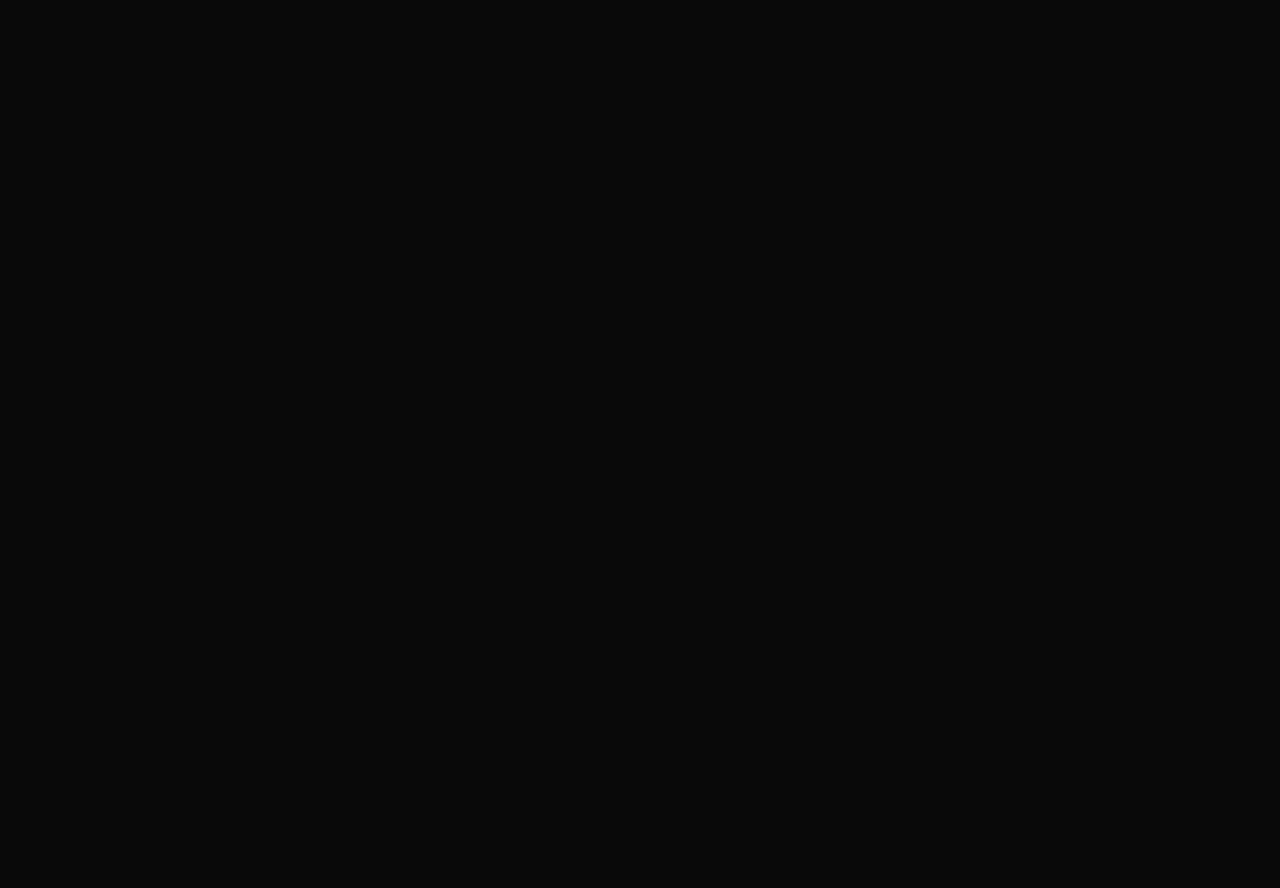
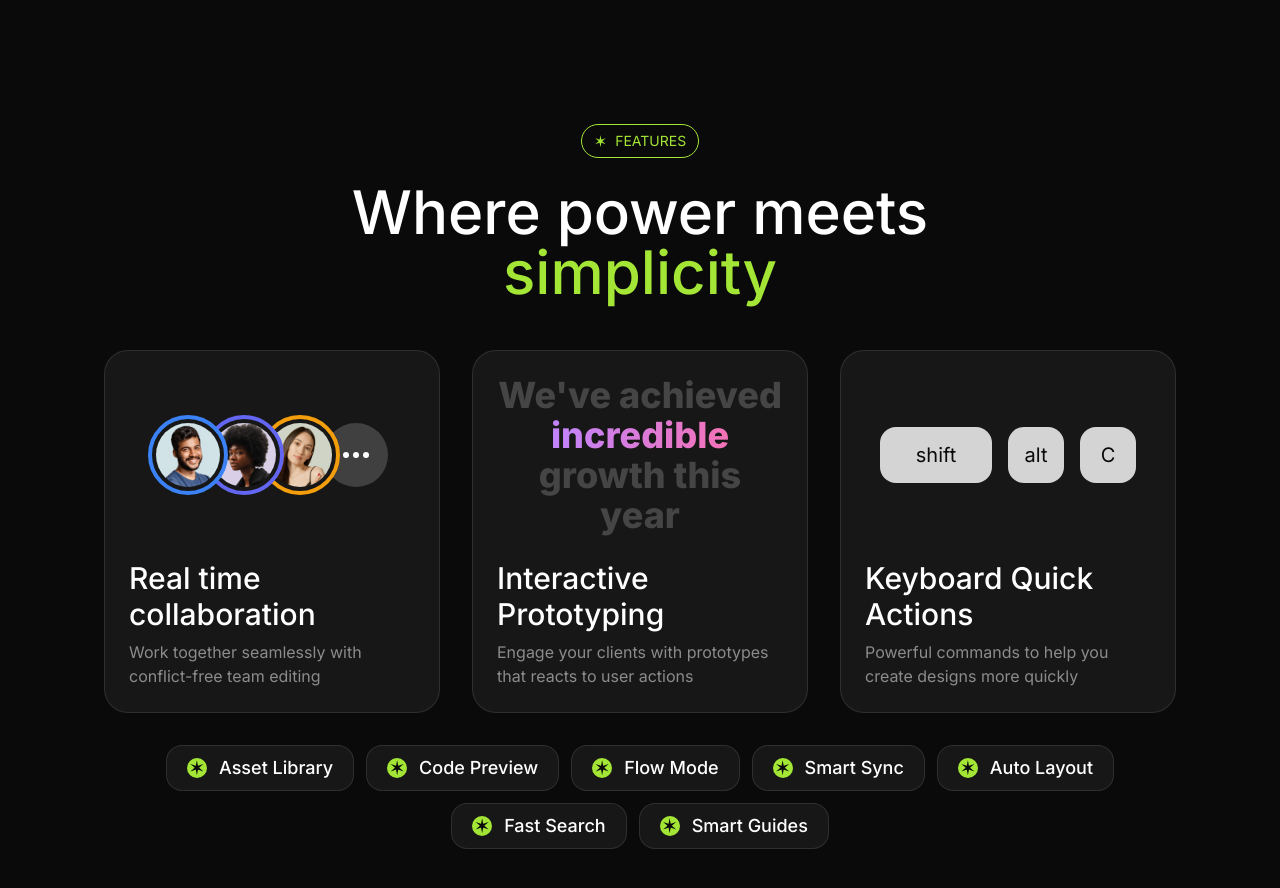
Before and after one commit to SagarKeshvala/one-landing-page, a Next.js app: page / in a window 1280 px wide. Shown: the part 2000-2888 px from the top of the page. Before the commit the page ends 2028 px from the top, so only its background shows below. Built offline with nearby package versions, Linux system fonts and the light colour scheme.

Commit message:
Completed features section

```diff
--- a/src/app/page.tsx
+++ b/src/app/page.tsx
@@ -1,3 +1,4 @@
+import Features from "@/sections/Features";
 import Hero from "@/sections/Hero";
 import Introduction from "@/sections/Introduction";
 import LogoTicker from "@/sections/LogoTicker";
@@ -10,6 +11,7 @@
 			<Hero />
 			<LogoTicker />
 			<Introduction />
+			<Features />
 		</>
 	);
 }
--- /dev/null
+++ b/src/components/Avatar.tsx
@@ -0,0 +1,19 @@
+import React, { HTMLAttributes } from "react";
+import { twMerge } from "tailwind-merge";
+
+const Avatar = (props: HTMLAttributes<HTMLDivElement>) => {
+	const { className, children, ...otherProps } = props;
+	return (
+		<div
+			className={twMerge(
+				"size-20 rounded-full overflow-hidden border-4 border-blue-500 p-1 bg-neutral-900",
+				className
+			)}
+			{...otherProps}
+		>
+			{children}
+		</div>
+	);
+};
+
+export default Avatar;
--- /dev/null
+++ b/src/components/FeatureCard.tsx
@@ -0,0 +1,27 @@
+import React from "react";
+import { twMerge } from "tailwind-merge";
+
+const FeatureCard = (props: {
+	title: string;
+	description: string;
+	children?: React.ReactNode;
+	className?: string;
+}) => {
+	const { title, description, children, className } = props;
+	return (
+		<div
+			className={twMerge(
+				"bg-neutral-900 border border-white/10 p-6 rounded-3xl",
+				className
+			)}
+		>
+			<div className="aspect-video">{children}</div>
+			<div>
+				<h3 className="text-3xl font-medium mt-6">{title}</h3>
+				<p className="text-white/50 mt-2">{description}</p>
+			</div>
+		</div>
+	);
+};
+
+export default FeatureCard;
--- /dev/null
+++ b/src/components/Key.tsx
@@ -0,0 +1,19 @@
+import React, { HTMLAttributes } from "react";
+import { twMerge } from "tailwind-merge";
+
+const Key = (props: HTMLAttributes<HTMLDivElement>) => {
+	const { className, children, ...otherProps } = props;
+	return (
+		<div
+			className={twMerge(
+				"size-14 bg-neutral-300 inline-flex items-center justify-center rounded-2xl text-xl text-neutral-950",
+				className
+			)}
+			{...otherProps}
+		>
+			{children}
+		</div>
+	);
+};
+
+export default Key;
--- a/src/sections/Features.tsx
+++ b/src/sections/Features.tsx
@@ -1,3 +1,12 @@
+import FeatureCard from "@/components/FeatureCard";
+import Tag from "@/components/Tag";
+import Avatar1 from "@/assets/images/avatar-ashwin-santiago.jpg";
+import Avatar2 from "@/assets/images/avatar-lula-meyers.jpg";
+import Avatar3 from "@/assets/images/avatar-florence-shaw.jpg";
+import Image from "next/image";
+import Avatar from "@/components/Avatar";
+import Key from "@/components/Key";
+
 const features = [
 	"Asset Library",
 	"Code Preview",
@@ -9,5 +18,84 @@
 ];
 
 export default function Features() {
-    return <div>Features</div>;
+	return (
+		<section className="py-24">
+			<div className="container">
+				<div className="flex justify-center">
+					<Tag>Features</Tag>
+				</div>
+				<h2 className="text-6xl font-medium text-center mt-6 max-w-2xl mx-auto">
+					Where power meets <span className="text-lime-400">simplicity</span>
+				</h2>
+				<div className="mt-12 grid grid-cols-1 md:grid-cols-4 lg:grid-cols-3 gap-8">
+					<FeatureCard
+						className="md:col-span-2 lg:col-span-1"
+						title="Real time collaboration"
+						description="Work together seamlessly with conflict-free team editing"
+					>
+						<div className="aspect-video flex items-center justify-center">
+							<Avatar className="z-40">
+								<Image src={Avatar1} alt="avatar-1" className="rounded-full" />
+							</Avatar>
+							<Avatar className="-ml-6 border-indigo-500 z-30">
+								<Image src={Avatar2} alt="avatar-2" className="rounded-full" />
+							</Avatar>
+							<Avatar className="-ml-6 border-amber-500 z-20">
+								<Image src={Avatar3} alt="avatar-3" className="rounded-full" />
+							</Avatar>
+							<Avatar className="-ml-6 border-transparent">
+								<div className="size-full bg-neutral-700 rounded-full inline-flex items-center justify-center gap-1">
+									{Array.from({ length: 3 }).map((_, i) => (
+										<span
+											key={i}
+											className="size-1.5 rounded-full bg-white inline-flex"
+										></span>
+									))}
+								</div>
+							</Avatar>
+						</div>
+					</FeatureCard>
+					<FeatureCard
+						className="md:col-span-2 lg:col-span-1"
+						title="Interactive Prototyping"
+						description="Engage your clients with prototypes that reacts to user actions"
+					>
+						<div className="aspect-video flex items-center justify-center">
+							<p className="text-4xl font-extrabold text-white/20 text-center">
+								We've achieved{" "}
+								<span className="bg-gradient-to-r from-purple-400 to-pink-400 bg-clip-text text-transparent">
+									incredible
+								</span>{" "}
+								growth this year
+							</p>
+						</div>
+					</FeatureCard>
+					<FeatureCard
+						className="md:col-span-2 md:col-start-2 lg:col-span-1 lg:col-start-auto"
+						title="Keyboard Quick Actions"
+						description="Powerful commands to help you create designs more quickly"
+					>
+						<div className="aspect-video flex items-center justify-center gap-4">
+							<Key className="w-28">shift</Key>
+							<Key>alt</Key>
+							<Key>C</Key>
+						</div>
+					</FeatureCard>
+				</div>
+				<div className="mt-8 flex flex-wrap gap-3 justify-center">
+					{features.map((feature) => (
+						<div
+							key={feature}
+							className="bg-neutral-900 border border-white/10 inline-flex px-3 md:px-5 py-1.5 md:py-2 rounded-2xl gap-3 items-center text-xl"
+						>
+							<span className="bg-lime-400 text-neutral-950 size-5 rounded-full inline-flex items-center justify-center">
+								&#10038;
+							</span>
+							<span className="font-medium md:text-lg">{feature}</span>
+						</div>
+					))}
+				</div>
+			</div>
+		</section>
+	);
 }
```
Lines whose indentation alone changed are shown as unchanged.
